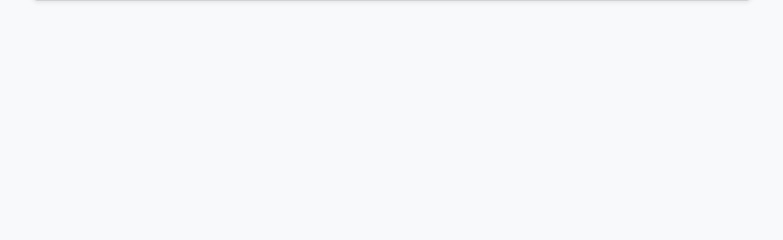
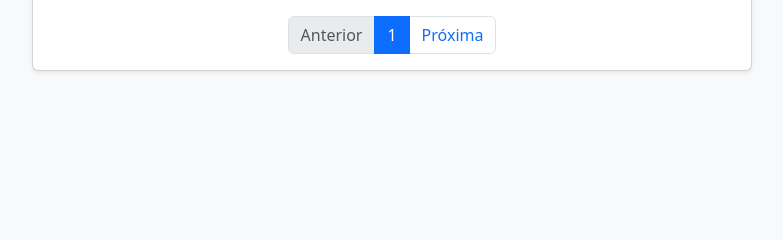
Before and after one commit to Tiago370/UnoPDV, a Flask app: page /produtos in a window 1280 px wide. Shown: the part 313-553 px from the top of the page, without its empty margins (248-1031 px from the left). Run offline with Flask 3, Linux system fonts and the light colour scheme; data that the repository does not hold is empty; parts of the project's set-up code (start-up, migrations or seed data) failed here and were passed over.

Commit message:
ADD paginação na tela de produtos.

```diff
--- a/app.py
+++ b/app.py
@@ -11,14 +11,20 @@ if not os.path.exists("pdv.db"):
     conn.commit();conn.close()
 @app.route("/")
 def index():return redirect("/venda")
+
 @app.route("/produtos",methods=["GET","POST"])
 def produtos():
     conn=db();c=conn.cursor()
     if request.method=="POST":
-        c.execute("insert into produto(codigo,descricao,preco) values(?,?,?)",(request.form["codigo"],request.form["descricao"],request.form["preco"].replace(",",".")))
-        conn.commit();conn.close();return redirect("/produtos")
-    produtos=c.execute("select * from produto").fetchall();conn.close()
-    return render_template("produtos.html",produtos=produtos)
+        c.execute("insert into produto(codigo,descricao,preco) values(?,?,?)",(request.form["codigo"],request.form["descricao"],request.form["preco"]))
+        conn.commit();conn.close();return redirect(url_for("produtos"))
+    page=int(request.args.get("page",1));per_page=10;offset=(page-1)*per_page
+    total=c.execute("select count(*) from produto").fetchone()[0]
+    produtos=c.execute("select * from produto limit ? offset ?",(per_page,offset)).fetchall()
+    conn.close()
+    total_pages=(total+per_page-1)//per_page
+    return render_template("produtos.html",produtos=produtos,page=page,total_pages=total_pages)
+
 def calcular_total():
     return sum(i["sub_total"] for i in session["itens"])
 
--- a/templates/produtos.html
+++ b/templates/produtos.html
@@ -33,6 +33,7 @@
 <th class="text-end">Preço</th>
 </tr>
 </thead>
+
 <tbody>
 {% for p in produtos %}
 <tr>
@@ -41,9 +42,51 @@
 <td class="text-end">R$ {{ "%.2f"|format(p[3])|replace(".",",") }}</td>
 </tr>
 {% endfor %}
+
 </tbody>
+
 </table>
 </div>
+<nav class="p-3">
+<ul class="pagination justify-content-center mb-0">
+
+<li class="page-item {% if page==1 %}disabled{% endif %}">
+<a class="page-link" href="{{ url_for('produtos',page=page-1) }}">Anterior</a>
+</li>
+
+<li class="page-item {% if page==1 %}active{% endif %}">
+<a class="page-link" href="{{ url_for('produtos',page=1) }}">1</a>
+</li>
+
+{% if page > 4 %}
+<li class="page-item disabled"><span class="page-link">...</span></li>
+{% endif %}
+
+{% for p in range(page-2,page+3) %}
+{% if p > 1 and p < total_pages %}
+<li class="page-item {% if p==page %}active{% endif %}">
+<a class="page-link" href="{{ url_for('produtos',page=p) }}">{{ p }}</a>
+</li>
+{% endif %}
+{% endfor %}
+
+{% if page < total_pages-3 %}
+<li class="page-item disabled"><span class="page-link">...</span></li>
+{% endif %}
+
+{% if total_pages > 1 %}
+<li class="page-item {% if page==total_pages %}active{% endif %}">
+<a class="page-link" href="{{ url_for('produtos',page=total_pages) }}">{{ total_pages }}</a>
+</li>
+{% endif %}
+
+<li class="page-item {% if page==total_pages %}disabled{% endif %}">
+<a class="page-link" href="{{ url_for('produtos',page=page+1) }}">Próxima</a>
+</li>
+
+</ul>
+</nav>
+
 </div>
 </div>
 </div>
--- a/todo.txt
+++ b/todo.txt
@@ -15,3 +15,5 @@
 [ ] Criar um registro de packs.
 [ ] Criar lógica que avalia os termos de uma multiplicação em cadeia e verifica se um os termos corresponde a um pack do código.
 [ ] Criar um conjunto de regras (acima de X unidades o produto custa Y)
+[X] Criar paginação na tela de produtos.
+[ ] Criar um registro de promoção.
```
